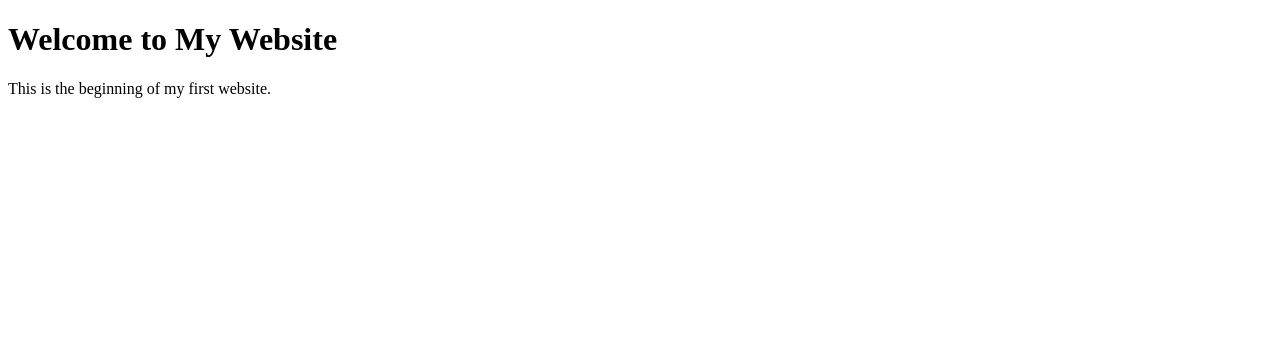
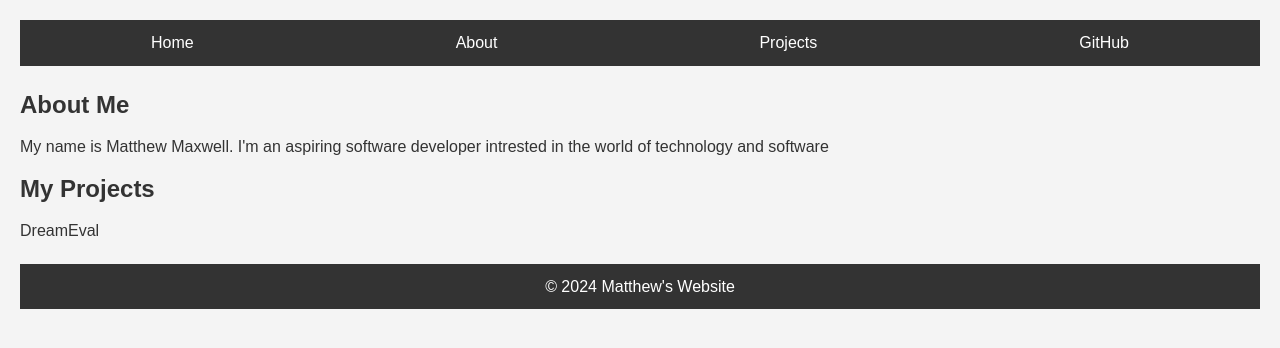
Before and after one commit to MatMaxwell/FirstWebsite, a plain HTML site: page index.html in a window 1280 px wide. Drawn offline with Linux system fonts and the light colour scheme.

Commit message:
2. Added some information about self

```diff
--- a/index.html
+++ b/index.html
@@ -8,8 +8,34 @@
 </head>
 <body>
 
-    <h1>Welcome to My Website</h1>
-    <p>This is the beginning of my first website.</p>
+    <!-- Navigation Bar -->
+    <nav>
+        <ul>
+            <li><a href="#">Home</a></li>
+            <li><a href="#">About</a></li>
+            <li><a href="#">Projects</a></li>
+            <li><a href="https://github.com/MatMaxwell" target="_blank">GitHub</a></li>
+        </ul>
+    </nav>
+
+    <!-- Main Content -->
+  <!-- Main Content -->
+    <main>
+        <section id="about">
+            <h2>About Me</h2>
+            <p>My name is Matthew Maxwell. I'm an aspiring software developer intrested in the world of technology and software</p>
+        </section>
+
+        <section id="projects">
+            <h2>My Projects</h2>
+            <p>DreamEval</p>
+        </section>
+    </main>
+
+    <!-- Footer -->
+    <footer>
+        <p>&copy; 2024 Matthew's Website</p>
+    </footer>
 
     <script src="script.js"></script>
 </body>
--- a/styles.css
+++ b/styles.css
@@ -0,0 +1,53 @@
+/* Reset some default browser styling */
+body, h1, h2, p, ul, li {
+    margin: 0;
+    padding: 0;
+}
+
+body {
+    font-family: Arial, sans-serif;
+    line-height: 1.6;
+    background-color: #f4f4f4;
+    color: #333;
+    padding: 20px;
+}
+
+/* Navigation Bar Styling */
+nav {
+    background-color: #333;
+    color: #fff;
+    padding: 10px 0;
+}
+
+nav ul {
+    list-style: none;
+    display: flex;
+    justify-content: space-around;
+}
+
+nav ul li a {
+    color: #fff;
+    text-decoration: none;
+}
+
+/* Main Content Styling */
+main {
+    margin: 20px 0;
+}
+
+main h2 {
+    color: #333;
+}
+
+main p {
+    margin: 10px 0;
+}
+
+/* Footer Styling */
+footer {
+    background-color: #333;
+    color: #fff;
+    text-align: center;
+    padding: 10px;
+    margin-top: 20px;
+}
```
